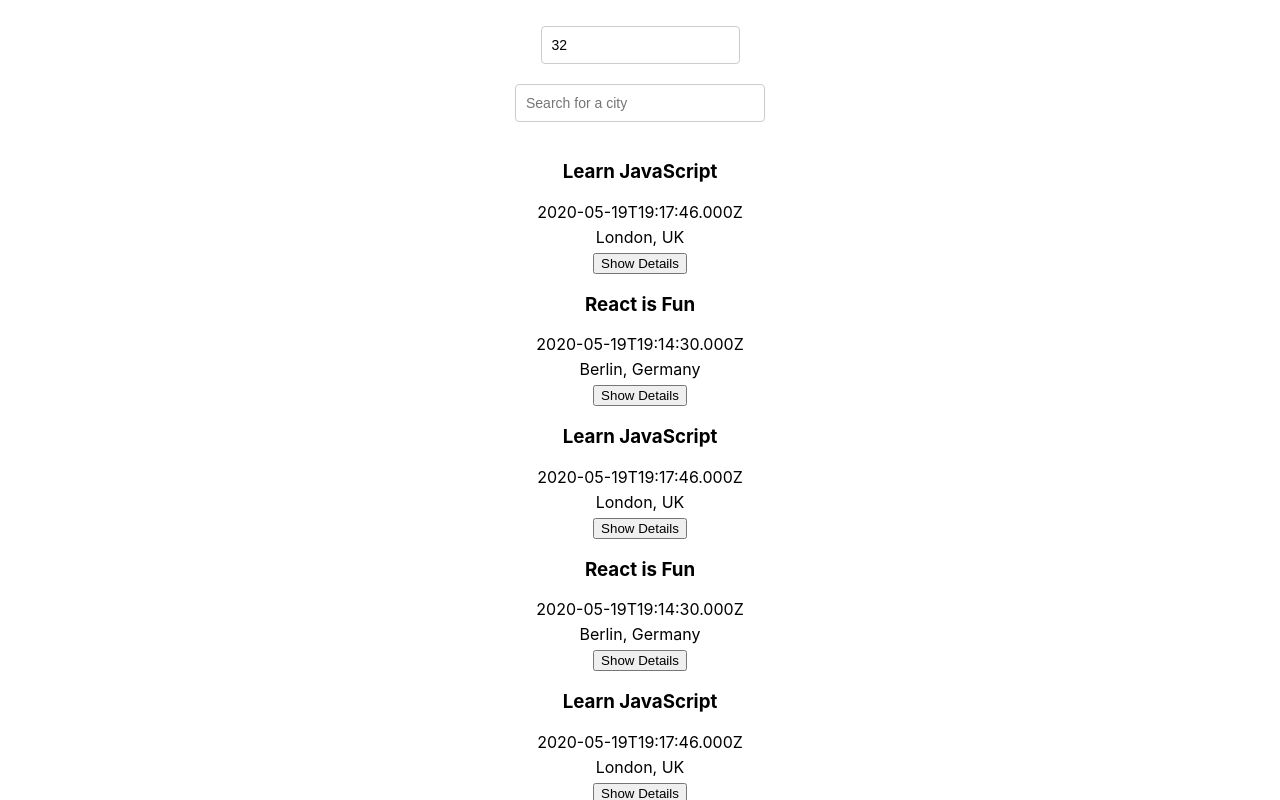
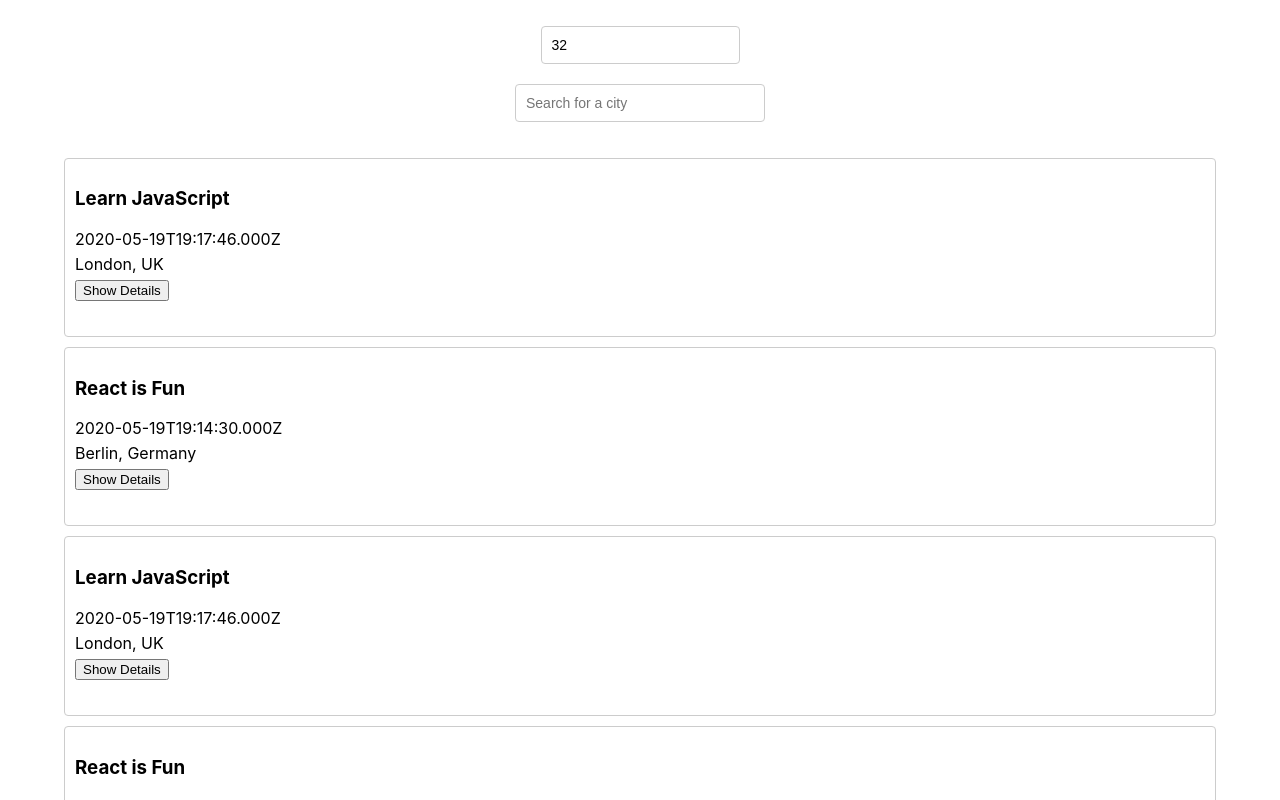
Before and after one commit to baninations/meet, a React (Create React App) app: page / in a window 1280 px wide. Shown: the top 800 px of the page. Built offline with nearby package versions, Linux system fonts and the light colour scheme.

Commit message:
added integration1

```diff
--- a/src/components/Event.js
+++ b/src/components/Event.js
@@ -4,7 +4,7 @@
 const Event = ({ event }) => {
   const [showDetails, setShowDetails] = useState(false);
   return (
-    <li>
+    <li className="event">
       <h3>{event.summary}</h3>
       <p>{event.created}</p>
       <p>{event.location}</p>
```
